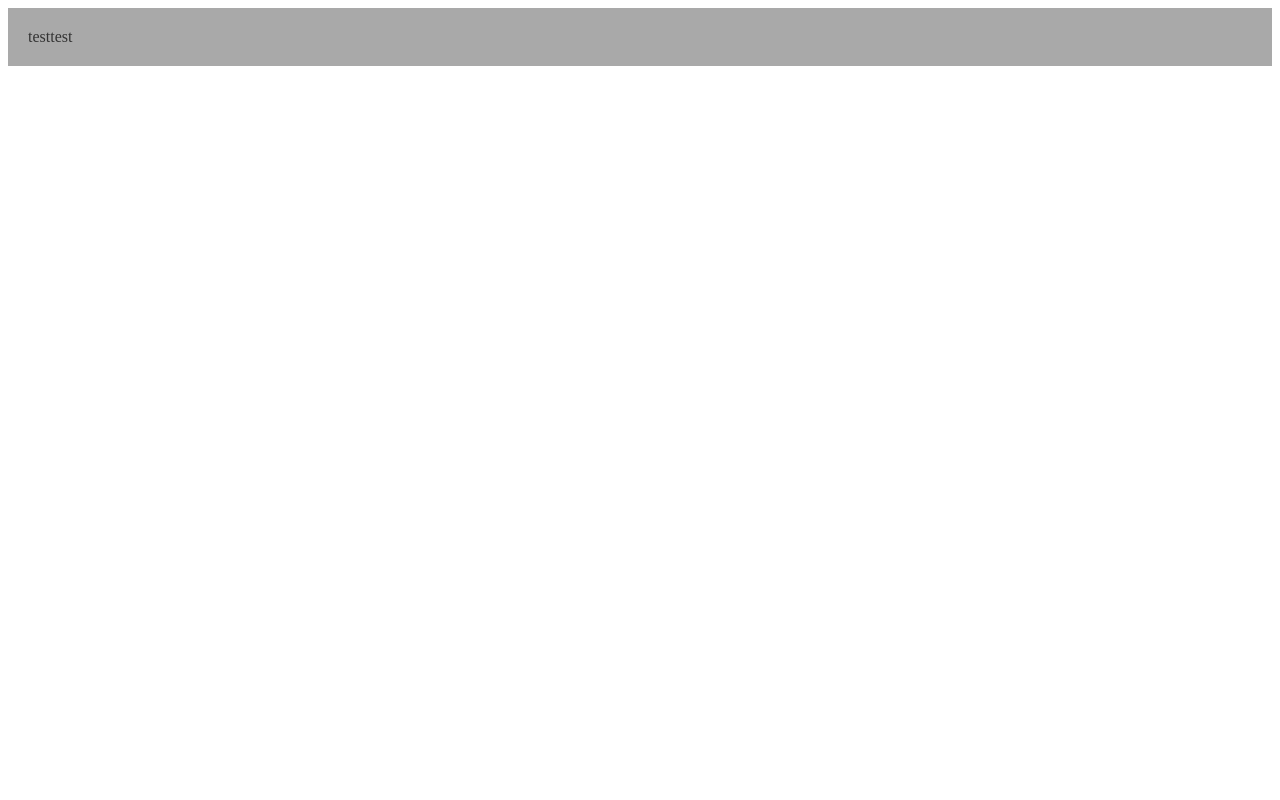
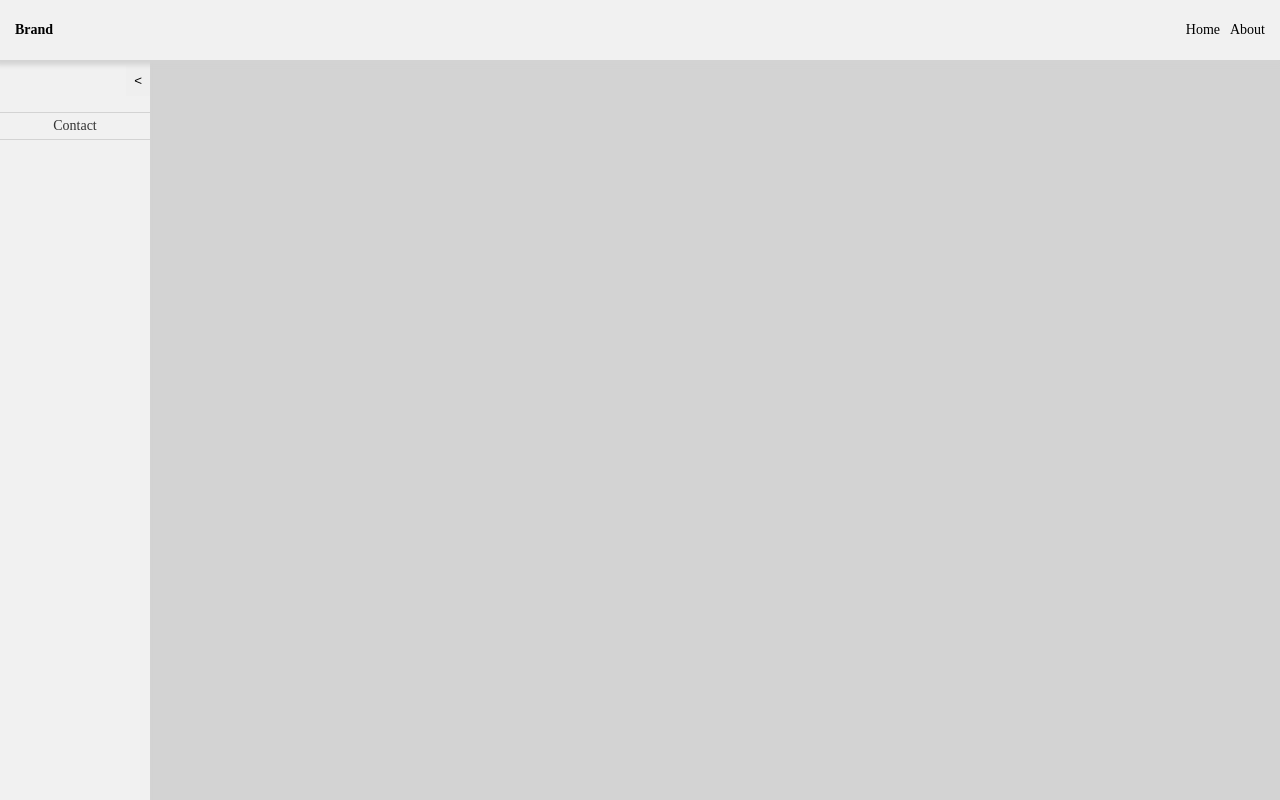
Before and after one commit to manish774/ui-cold, a React (Create React App) app: page / in a window 1280 px wide. Built offline with nearby package versions, Linux system fonts and the light colour scheme.

Commit message:
added sidebar and content visiblity

```diff
--- a/src/App.tsx
+++ b/src/App.tsx
@@ -3,16 +3,66 @@ import Header from "./Shell/Header";
 import { HeaderProps } from "./Shell/Shell.module";
 import { createBrowserRouter } from "react-router-dom";
 import { Nav } from "./components/Navigation/Navigations";
+import Sidebar from "./Shell/Sidebar";
+import Panel from "./components/Panel/Panel";
 
 const App = () => {
+  const details = [
+    {
+      id: 1,
+      name: "Home",
+      label: "Home",
+      isVisible: true,
+      content: (
+        <Panel style={{ height: "400px" }}>
+          <h1>Home test</h1>
+        </Panel>
+      ),
+    },
+    {
+      id: 2,
+      name: "Contact",
+      label: "Contact",
+      isVisible: false,
+      content: (
+        <Panel>
+          <h1>Contact me</h1>
+        </Panel>
+      ),
+    },
+    {
+      id: 3,
+      name: "Content",
+      label: "Content",
+      isVisible: false,
+      content: (
+        <Panel>
+          <h1>test me once</h1>
+        </Panel>
+      ),
+    },
+    {
+      id: 4,
+      name: "Home",
+      label: "Test sidebar",
+      isVisible: false,
+      content: (
+        <Panel>
+          <h1>My Sidebar</h1>
+        </Panel>
+      ),
+    },
+  ];
   return (
     <>
       <Header
-        links={[
-          { name: "Manish", linkTo: "/", label: "test" },
-          { name: "Manish", linkTo: "/", label: "test" },
+        linkRightPanel={[
+          { name: "Manish", linkTo: "/", label: "Home" },
+          { name: "Manish", linkTo: "/", label: "About" },
         ]}
+        brandName={<>Brand</>}
       />
+      <Sidebar {...details} />
     </>
   );
 };
--- a/src/Shell/Header.scss
+++ b/src/Shell/Header.scss
@@ -1,4 +1,55 @@
 header {
-  padding: 20px;
-  background-color: var(--primary-color);
+  overflow: hidden;
+  background-color: #f1f1f1;
+  padding: 20px 10px;
+  box-shadow: 0px 0px 5px 5px lightgray;
+  position: relative;
+  z-index: 2;
 }
+
+/* Style the header links */
+header a {
+  float: left;
+  color: black;
+  text-align: center;
+  padding: 5px;
+  text-decoration: none;
+  font-size: 14px;
+  line-height: 10px;
+  border-radius: 4px;
+}
+
+/* Style the logo link (notice that we set the same value of line-height and font-size to prevent the header to increase when the font gets bigger */
+header a.logo {
+  font-size: 14px;
+  font-weight: bold;
+}
+
+/* Change the background color on mouse-over */
+header a:hover {
+  background-color: #ddd;
+  color: black;
+}
+
+/* Style the active/current link*/
+header a.active {
+  background-color: dodgerblue;
+  color: white;
+}
+
+/* Float the link section to the right */
+.header-right {
+  float: right;
+}
+
+/* Add media queries for responsiveness - when the screen is 500px wide or less, stack the links on top of each other */
+@media screen and (max-width: 500px) {
+  header a {
+    float: none;
+    display: block;
+    text-align: left;
+  }
+  .header-right {
+    float: none;
+  }
+}
--- a/src/Shell/Header.tsx
+++ b/src/Shell/Header.tsx
@@ -4,14 +4,28 @@ import { HeaderProps } from "./Shell.module";
 import { createBrowserRouter } from "react-router-dom";
 import { Nav, NavProps } from "../components/Navigation/Navigations";
 
-const Header = ({ links }: HeaderProps<React.ReactElement | string>) => {
-  const NavLinks = links?.map((l) => ({ path: l.linkTo, element: l?.label }));
+const Header = ({
+  linkRightPanel,
+  brandName,
+}: HeaderProps<React.ReactElement | string>) => {
+  const NavLinks = linkRightPanel?.map((l) => ({
+    path: l.linkTo,
+    element: l?.label,
+  }));
   const router = createBrowserRouter(Nav);
+
+  const handleActiveness = (e: any) => {};
+
   return (
     <header>
-      <div>
-        {links?.map((l) => (
-          <span>{l?.label}</span>
+      <a href="#default" className="logo">
+        {brandName}
+      </a>
+      <div className="header-right">
+        {NavLinks?.map((n) => (
+          <a href={n.path} onClick={handleActiveness}>
+            {n?.element}
+          </a>
         ))}
       </div>
     </header>
--- a/src/Shell/Shell.module.ts
+++ b/src/Shell/Shell.module.ts
@@ -4,5 +4,6 @@ export type linkProps<R> = {
   linkTo: string;
 };
 export interface HeaderProps<T> {
-  links: linkProps<T>[];
+  linkRightPanel: linkProps<T>[];
+  brandName: React.ReactElement;
 }
--- /dev/null
+++ b/src/Shell/Sidebar.scss
@@ -0,0 +1,47 @@
+aside.sidebar-container {
+  height: calc(100vh - 60px);
+  width: 150px;
+  background-color: #f1f1f1;
+  box-shadow: 0px 0px 3px 3px lightgray;
+  position: fixed;
+  top: 60px;
+  left: 0;
+  z-index: 1;
+  padding-top: 50px;
+  transition: width 0.3s ease;
+  .nav-option:nth-child(2) {
+    border-top: 1px solid lightgray;
+  }
+  .nav-option {
+    font-size: 14px;
+    padding: 5px;
+    text-align: center;
+    border-bottom: 1px solid lightgray;
+    margin-top: 2px;
+    cursor: pointer;
+  }
+}
+
+aside.sidebar-container.collapsed {
+  width: 50px;
+}
+
+aside.sidebar-container > .toggle-sidebar {
+  position: absolute;
+  right: -0px;
+  top: 5px;
+  padding: 8px;
+  border: none;
+}
+
+.main-container {
+  margin-left: 0px;
+}
+
+.main-sidebar-right-container {
+  float: right;
+  width: calc(100% - 190px);
+  height: calc(100vh - 100px);
+  background-color: lightgrey;
+  padding: 20px;
+}
--- /dev/null
+++ b/src/Shell/Sidebar.tsx
@@ -0,0 +1,77 @@
+import React, { useState } from "react";
+import "./Sidebar.scss";
+import Panel from "../components/Panel/Panel";
+
+interface SidebarProps<I, N, L, RC> {
+  id: I;
+  name: N;
+  label: L;
+  isVisible: boolean;
+  content: RC;
+}
+
+const Sidebar = (
+  props: SidebarProps<string | number, string, string, React.ReactElement>[]
+) => {
+  const [isCollapsed, setIsCollapsed] = useState(false);
+  let [collapseIcon, setCollapseIcon] = useState("<");
+  const handleToggleCollapse = () => {
+    setIsCollapsed(!isCollapsed);
+    setCollapseIcon((prev) => (prev === "<" ? ">" : "<"));
+  };
+
+  const [sidebarNavOptions, setSideBarNavOptions] = useState([
+    {
+      id: 2,
+      name: "Contact",
+      label: "Contact",
+      isVisible: false,
+      content: (
+        <Panel>
+          <h1>Contact me</h1>
+        </Panel>
+      ),
+    },
+  ]);
+
+  const showContent = ({ id }: any) => {
+    const showContentById = sidebarNavOptions?.map((s) => ({
+      ...s,
+      isVisible: id === s?.id,
+    }));
+    setSideBarNavOptions(showContentById);
+  };
+
+  const prepareNav = sidebarNavOptions?.map((nav) => (
+    <div
+      key={nav?.name}
+      className="nav-option"
+      onClick={() => {
+        showContent({ id: nav?.id });
+      }}
+    >
+      {nav?.label}
+    </div>
+  ));
+  const viewPanel = sidebarNavOptions?.map((nav) => (
+    <div key={nav?.name}>{nav?.isVisible && nav?.content}</div>
+  ));
+  return (
+    <>
+      <aside className={`sidebar-container ${isCollapsed ? "collapsed" : ""}`}>
+        {/* Your sidebar content goes here */}
+        <button onClick={handleToggleCollapse} className="toggle-sidebar">
+          {collapseIcon}
+        </button>
+        {sidebarNavOptions?.length && prepareNav}
+      </aside>
+      <section className="main-container">
+        <aside className="main-sidebar-right-container">
+          {sidebarNavOptions?.length && viewPanel}
+        </aside>
+      </section>
+    </>
+  );
+};
+
+export default Sidebar;
--- /dev/null
+++ b/src/components/panel/Panel.scss
@@ -0,0 +1,6 @@
+.panel-section-main {
+  background-color: white;
+  border-radius: 10px;
+  padding: 20px;
+  margin: 5px;
+}
--- a/src/components/panel/Panel.tsx
+++ b/src/components/panel/Panel.tsx
@@ -1,7 +1,15 @@
 import React from "react";
-
-const Panel = () => {
-  return <div>Panel</div>;
+import "./Panel.scss";
+interface PanelProps {
+  children: React.ReactElement;
+  style?: React.CSSProperties;
+}
+const Panel = ({ children, style }: PanelProps) => {
+  return (
+    <section className="panel-section-main" style={style}>
+      {children}
+    </section>
+  );
 };
 
 export default Panel;
--- a/src/style.css
+++ b/src/style.css
@@ -13,6 +13,8 @@
 body {
   background-color: var(--bg-color);
   color: var(--text-color);
+  padding: 0;
+  margin: 0;
 }
 
 code {
```
